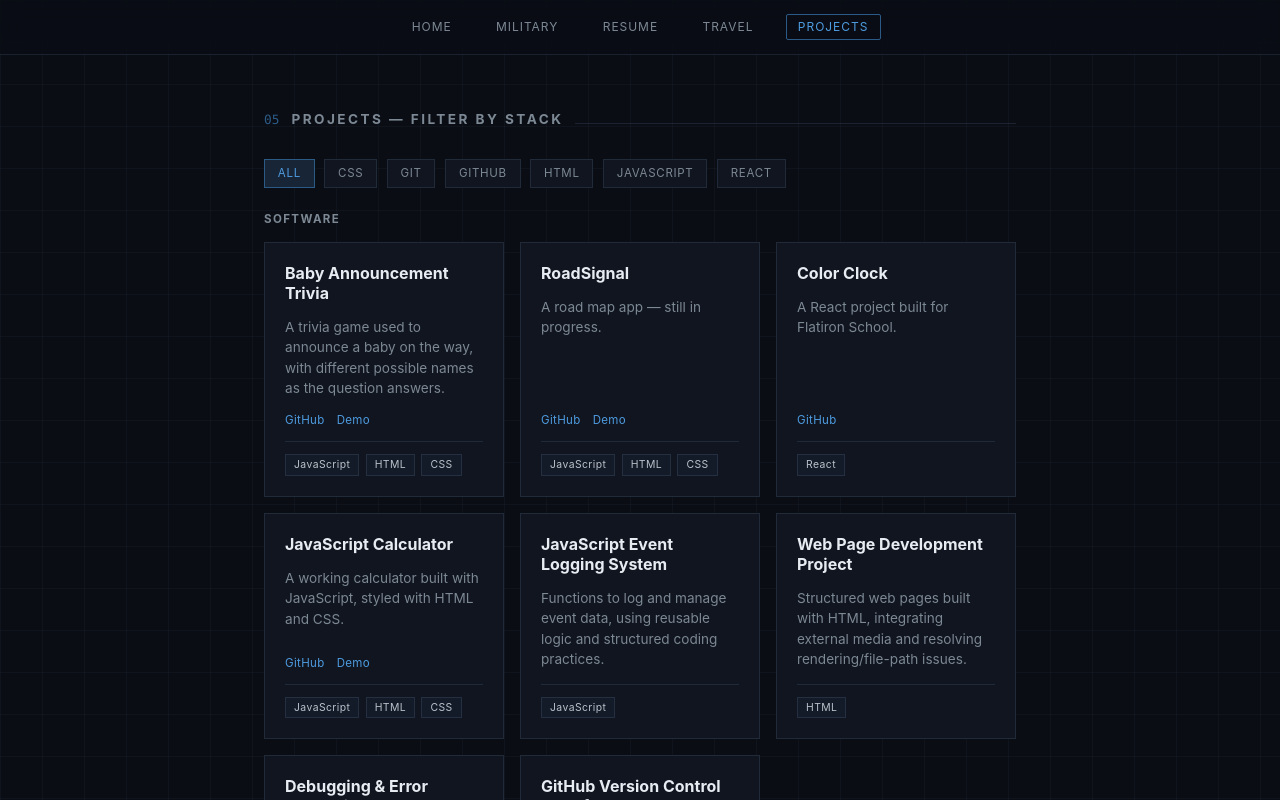
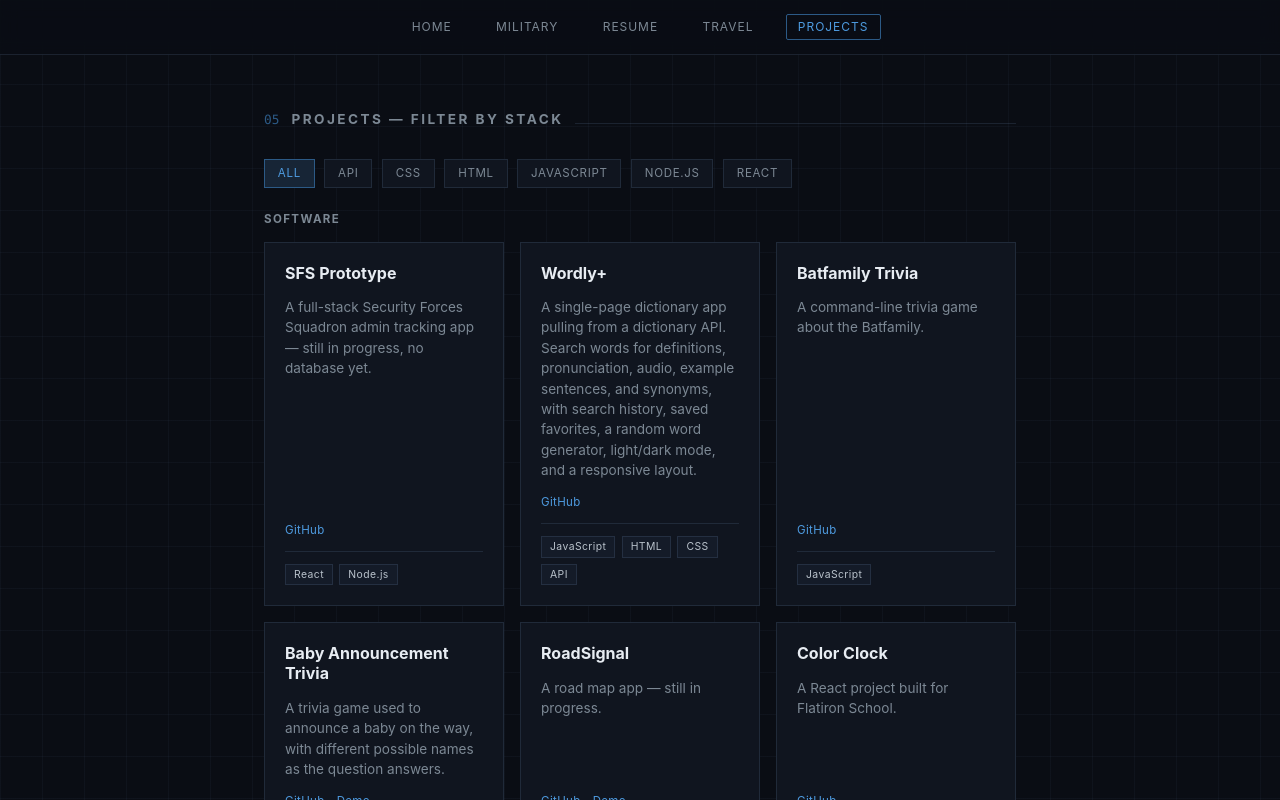
Before and after one commit to brotherhood1511-boop/My-Website, a React (Vite) app in the folder frontend/: page /projects in a window 1280 px wide. Shown: the top 800 px of the page. Built offline with nearby package versions, Linux system fonts and the light colour scheme.

Commit message:
Remove placeholder projects without links; add SFS Prototype, Wordly+, Batfamily Trivia

```diff
--- a/frontend/src/data/projects.js
+++ b/frontend/src/data/projects.js
@@ -1,6 +1,31 @@
 export const CATEGORIES = ["Software", "Networking", "Cybersecurity"];
 
 export const projects = [
+  {
+    id: "sfs-prototype",
+    title: "SFS Prototype",
+    category: "Software",
+    description: "A full-stack Security Forces Squadron admin tracking app — still in progress, no database yet.",
+    stack: ["React", "Node.js"],
+    github: "https://github.com/brotherhood1511-boop/SFS-Prototype",
+  },
+  {
+    id: "wordly-plus",
+    title: "Wordly+",
+    category: "Software",
+    description:
+      "A single-page dictionary app pulling from a dictionary API. Search words for definitions, pronunciation, audio, example sentences, and synonyms, with search history, saved favorites, a random word generator, light/dark mode, and a responsive layout.",
+    stack: ["JavaScript", "HTML", "CSS", "API"],
+    github: "https://github.com/brotherhood1511-boop/spa-single-page",
+  },
+  {
+    id: "batfamily-trivia",
+    title: "Batfamily Trivia",
+    category: "Software",
+    description: "A command-line trivia game about the Batfamily.",
+    stack: ["JavaScript"],
+    github: "https://github.com/brotherhood1511-boop/batfamily-trivia-cli",
+  },
   {
     id: "announcement",
     title: "Baby Announcement Trivia",
@@ -37,36 +62,4 @@ export const projects = [
     github: "https://github.com/brotherhood1511-boop/Javascript-Calculator",
     demo: "https://brotherhood1511-boop.github.io/Javascript-Calculator/",
   },
-  {
-    id: "js-event-logging",
-    title: "JavaScript Event Logging System",
-    category: "Software",
-    description:
-      "Functions to log and manage event data, using reusable logic and structured coding practices.",
-    stack: ["JavaScript"],
-  },
-  {
-    id: "web-page-dev",
-    title: "Web Page Development Project",
-    category: "Software",
-    description:
-      "Structured web pages built with HTML, integrating external media and resolving rendering/file-path issues.",
-    stack: ["HTML"],
-  },
-  {
-    id: "debugging-lab",
-    title: "Debugging & Error Resolution Lab",
-    category: "Software",
-    description:
-      "Identified and corrected syntax and logic errors in JavaScript using step-by-step debugging strategies.",
-    stack: ["JavaScript"],
-  },
-  {
-    id: "github-workflow",
-    title: "GitHub Version Control Workflow",
-    category: "Software",
-    description:
-      "Cloned repositories, managed local environments, and committed/pushed updates following version control best practices.",
-    stack: ["Git", "GitHub"],
-  },
 ];
```
